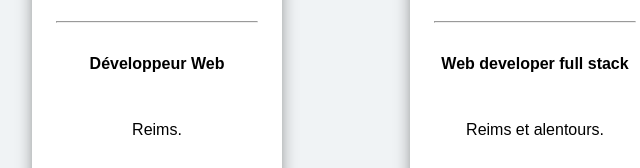
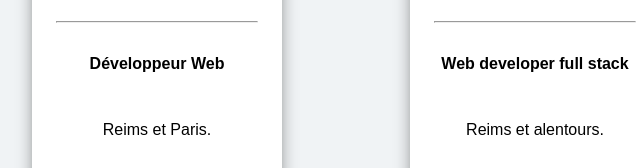
Before and after one commit to AxelRaboit/WIld-Code-School-Projet-1-Wild-Book, a plain HTML site: page index.html in a window 1280 px wide. Shown: the part 2324-2492 px from the top of the page, 483-1123 px from the left. Drawn offline with Linux system fonts and the light colour scheme.

Commit message:
modification contenu Bruno

```diff
--- a/index.html
+++ b/index.html
@@ -205,7 +205,7 @@
             <p><strong>Bruno LEGASSE</strong></p>
             <hr>
             <p><strong>Développeur Web</strong></p>
-            <p>Reims.</p>
+            <p>Reims et Paris.</p>
             <div class="reseaux">
                 <a href="https://www.linkedin.com/in/bruno-lagasse-8a699716a/"><img class="logo" src="img/cards/linkedin-logo-e1407144392549.png" alt="Linkedin Bruno Lagasse"></a>
                 <a href="mailto:brlagasse@gmail.com"><img class="logo" src="img/cards/At_sign.svg.png" alt="Email Bruno Lagasse"></a>
```
